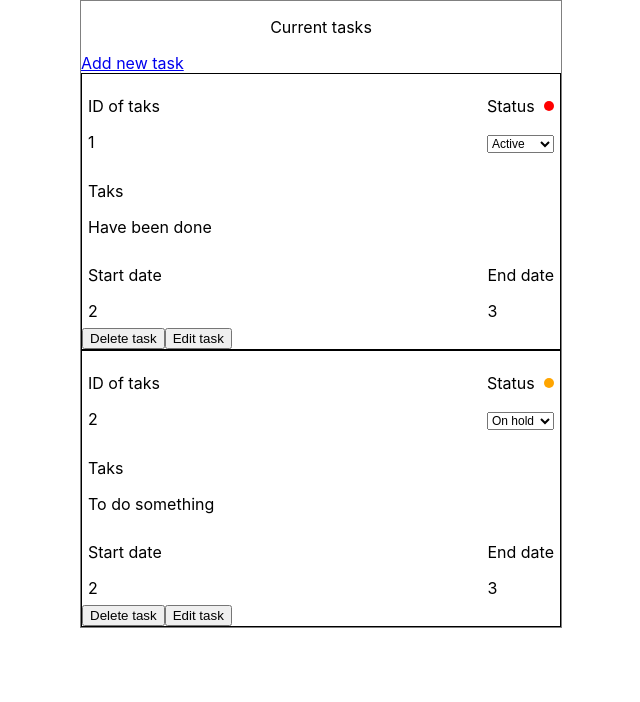
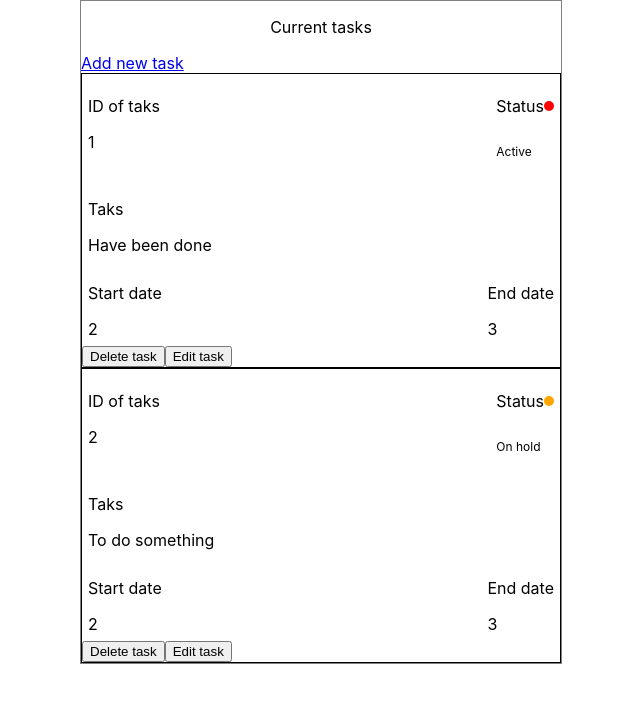
Before and after one commit to Rominos7/Test_project, a React (Create React App) app: page / in a window 1280 px wide. Shown: the top 702 px of the page, without its empty margins (319-959 px from the left). Built offline with nearby package versions, Linux system fonts and the light colour scheme; no server answers.

Commit message:
Added edid method. Fixed some buges

```diff
--- a/src/components/addEditForm/index.tsx
+++ b/src/components/addEditForm/index.tsx
@@ -2,62 +2,89 @@ import React,{Fragment,useEffect} from 'react';
 import {Link} from 'react-router-dom';
 import styles from './addEditForm.module.scss'
 import {requestData} from '../../servises/requestData'
-import { useHistory } from 'react-router-dom';
+import { useHistory, useLocation } from 'react-router-dom';
+import {selectTaskNames} from '../../servises/store/reducers/taskListReducer'
+import {useSelector} from 'react-redux'
 
 const AddEditForm:React.FC =()=>{
 
+    const history = useHistory();
+    const location:any = useLocation();
+    const listOfCodeNames = useSelector(selectTaskNames);
+
+
     const changeColor =()=>{
-        let selectors:any = document.querySelector(`.${styles.statusSelect}`);
+        let selectors = document.querySelector<HTMLSelectElement>(`.${styles.statusSelect}`);
         let circle:any = document.querySelector(`.${styles.statusMark}`);
-        if(selectors.value==='Active'){
+        if(selectors?.value==='Active'){
             circle.style.backgroundColor = 'red';
-        }else if(selectors.value==='Pending'){
+        }else if(selectors?.value==='Pending'){
             circle.style.backgroundColor = 'yellow';
-        }else if(selectors.value==='On hold'){
+        }else if(selectors?.value==='On hold'){
             circle.style.backgroundColor = 'orange';
-        }else if(selectors.value==='Solved'){
+        }else if(selectors?.value==='Solved'){
             circle.style.backgroundColor = 'green';
         }
     }
 
-    const history = useHistory();
+    const sendNewTask=(event:any)=>{
 
-    useEffect(()=>{
-        changeColor();
-    },[])
-
-    const sendNewTask=(event:any)=>{
         event.preventDefault();
         let idField = document.querySelector<HTMLInputElement>(`#${styles.idField}`);
-        let status:any = document.querySelector(`.${styles.statusSelect}`);
+        let status = document.querySelector<HTMLSelectElement>(`.${styles.statusSelect}`);
         let task = document.querySelector<HTMLInputElement>(`#${styles.taskField}`);
         let startDate = document.querySelector<HTMLInputElement>(`#${styles.startDateField}`);
         let finishDate = document.querySelector<HTMLInputElement>(`#${styles.finishDateField}`);
 
-        const URL='https://test-db-task-list-default-rtdb.firebaseio.com/taskList.json';
-        requestData(URL,'POST',{
+        let URL='https://test-db-task-list-default-rtdb.firebaseio.com/taskList.json';
+        let method = 'POST'
+
+        if(location.state===undefined){
+            URL='https://test-db-task-list-default-rtdb.firebaseio.com/taskList.json';
+            method = 'POST';
+        }else if(location.state!==undefined){
+            const index = location.state.chosenNunOfElement;
+            method = 'PUT';
+            URL=`https://test-db-task-list-default-rtdb.firebaseio.com/taskList/${listOfCodeNames[index]}.json?x-http-method-override=PUT`;
+        }
+
+        requestData(URL,method,{
             id:idField?.value,
             startDate:startDate?.value,
             endDate:finishDate?.value,
             task:task?.value,
-            status:status.value,
+            status:status?.value,
         })
         .then((res:any)=>{
-            console.log(Object.values(res.data));
-            console.log(Object.keys(res.data));
             history.push({
                 pathname:'/',
             })
         })
         .catch((err)=>{console.log(err)})
-        }
+    }
 
+    let taskPlaceholder ={
+        id:'',
+        startDate:'',
+        endDate:'',
+        task:'',
+        status:'Active',
+    }
+    if(location.state===undefined){
 
+    }else if(location.state!==undefined){
+        const {id,startDate,endDate,task,status} = location.state.chosenTask;
+        taskPlaceholder.id= id;
+        taskPlaceholder.startDate= startDate;
+        taskPlaceholder.endDate = endDate;
+        taskPlaceholder.task = task;
+        taskPlaceholder.status = status;
 
+    }
 
-        //const URL='https://test-db-task-list-default-rtdb.firebaseio.com/taskList/-MTIBeABC9dJDJn8f9hQ.json?x-http-method-override=DELETE'
-        //const URL='https://test-db-task-list-default-rtdb.firebaseio.com/taskList/-MTIBATadyulOB50lP4I.json?x-http-method-override=PUT';
-        //const URL='https://test-db-task-list-default-rtdb.firebaseio.com/taskList.json';
+    useEffect(()=>{
+        changeColor();
+    },[])
 
     return(
         <>
@@ -66,14 +93,17 @@ const AddEditForm:React.FC =()=>{
                 <section className={styles.upperSection}>
                     <div>
                         <label>ID of task</label>
-                        <input placeholder ='enter id of task' id={styles.idField} type={'text'}></input>
+                        {location.state===undefined?
+                        <input placeholder ='enter id of task' id={styles.idField} type={'text'}></input>:
+                        <input id={styles.idField} defaultValue={taskPlaceholder.id} type={'text'}></input>
+                        }
                     </div>
                     <div className={styles.statusField}>
                         <div className={styles.statusIndicator}>
                             <label>Status</label>
                             <div className={styles.statusMark}></div>
                         </div>
-                        <select name='statusCheck' /*defaultValue={status}*/ className={styles.statusSelect} onChange={()=>{changeColor()}}>
+                        <select name='statusCheck' defaultValue={taskPlaceholder.status} className={styles.statusSelect} onChange={()=>{changeColor()}}>
                                 <option value='Active'>Active</option>
                                 <option value='Pending'>Pending</option>
                                 <option value='On hold'>On hold</option>
@@ -83,19 +113,25 @@ const AddEditForm:React.FC =()=>{
                 </section>
                 <section className={styles.middleSection}>
                     <label>Task</label>
-                    <input placeholder='enter the name of the task' id={styles.taskField} type={'text'}></input>
+
+                    {location.state===undefined?
+                    <input placeholder='enter the name of the task' id={styles.taskField} type={'text'} ></input>:
+                    <input id={styles.taskField} type={'text'} defaultValue={taskPlaceholder.task}></input>}
+
                 </section>
                 <section className={styles.lowerSection}>
                     <div>
                         <label>Start date</label>
-                        <input placeholder='Enter date of the start' type={'date'} id={styles.startDateField}></input>
+                        <input type={'date'} id={styles.startDateField} defaultValue={taskPlaceholder.startDate}></input>
                     </div>
                     <div>
                         <label>Finish date</label>
-                        <input placeholder='Enter date of the finish' type={'date'} id={styles.finishDateField}></input>
+                        <input type={'date'} id={styles.finishDateField} defaultValue={taskPlaceholder.endDate}></input>
                     </div>
                 </section>
-                <button type='submit'>Add task</button>
+                {location.state===undefined?
+                <button type='submit'>Add task</button>:
+                <button type='submit'>Edit task</button>}
             </form>
         </>
     )
--- a/src/components/cardsField/index.tsx
+++ b/src/components/cardsField/index.tsx
@@ -5,6 +5,7 @@ import {useSelector} from 'react-redux'
 import {selectTaskList} from '../../servises/store/reducers/taskListReducer'
 import {Link} from 'react-router-dom'
 import {useSetListData} from '../../servises/useSetListData';
+
 
 const CardsField:React.FC =()=>{
 
@@ -22,10 +23,9 @@ const CardsField:React.FC =()=>{
     const taskList = useSelector(selectTaskList);
 
     useEffect(()=>{
-        setTaks(taskList);
+     return setTaks(taskList);
     })
 
-    console.log(update);
     const showCards=task.map((item:any,index:number)=>{
         return(
             <TaskCard
@@ -36,7 +36,6 @@ const CardsField:React.FC =()=>{
                endDate={item.endDate}
                task={item.task}
                status={item.status}
-               setUpdate={setUpdate}
             />
         )
     })
--- a/src/components/taskCadr/index.tsx
+++ b/src/components/taskCadr/index.tsx
@@ -3,7 +3,9 @@ import styles from './taskCard.module.scss'
 import {requestData} from '../../servises/requestData'
 import { useHistory } from 'react-router-dom';
 import {useSelector} from 'react-redux'
-import {selectTaskNames} from '../../servises/store/reducers/taskListReducer'
+import {selectTaskNames,selectTaskList} from '../../servises/store/reducers/taskListReducer'
+import {setTaskList,setListOfCodeNames} from '../../servises/store/reducers/taskListReducer'
+import {useDispatch} from 'react-redux'
 
 type Props ={
     id:number,
@@ -12,51 +14,66 @@ type Props ={
     endDate:number,
     task:string,
     status:string,
-    setUpdate:Function,
 }
 
 
-const TaskCard:React.FC<Props> =({id,numOfElement,startDate,endDate,task,status,setUpdate})=>{
-
-    //const [update,setUpdate] = useState(false);
+const TaskCard:React.FC<Props> =({id,numOfElement,startDate,endDate,task,status})=>{
 
     const history = useHistory();
-    const onEdit = ()=>{
+    const dispatch = useDispatch();
 
+    const listOfCodeNames = useSelector(selectTaskNames);
+    const taskList = useSelector(selectTaskList);
+
+    const updateData=()=>{
+        let URL='https://test-db-task-list-default-rtdb.firebaseio.com/taskList.json';
+            requestData(URL,'GET')
+            .then((res:any)=>{
+                dispatch(setTaskList(Object.values(res.data)));
+                dispatch(setListOfCodeNames(Object.keys(res.data)));
+            })
+            .catch((err)=>{console.log(err)})
     }
 
-    const listOfCodeNames = useSelector(selectTaskNames);
+    const onEdit = ()=>{
+        history.push({
+            pathname:'/form',
+            state: {
+                chosenTask:taskList[numOfElement],
+                chosenNunOfElement:numOfElement,
+            },
+        })
+    }
+
     const onDelete = () =>{
-        setUpdate(false);
-        const URL=`https://test-db-task-list-default-rtdb.firebaseio.com/taskList/${listOfCodeNames[numOfElement]}.json?x-http-method-override=DELETE`;
+        let URL=`https://test-db-task-list-default-rtdb.firebaseio.com/taskList/${listOfCodeNames[numOfElement]}.json?x-http-method-override=DELETE`;
         requestData(URL,'DELETE')
         .then((res:any)=>{
-            setUpdate(true);
+            updateData();
         })
         .catch((err)=>{console.log(err)})
-
     }
 
     //set up initiall color of indication
-    document.body.style.setProperty('--circleColor', `green`);
+    //document.body.style.setProperty('--circleColor', `green`);
 
     const changeColor =()=>{
-        let selectors:any = document.querySelectorAll(`.${styles.statusSelect}`);
-        let circle:any = document.querySelectorAll(`.${styles.statusMark}`);
-        if(selectors[numOfElement].value==='Active'){
+        let status = document.querySelectorAll<HTMLParagraphElement>(`.${styles.statusSelect}`);
+        let circle = document.querySelectorAll<HTMLDivElement>(`.${styles.statusMark}`);
+        if(status[numOfElement].innerHTML==='Active'){
             circle[numOfElement].style.backgroundColor = 'red';
-        }else if(selectors[numOfElement].value==='Pending'){
+        }else if(status[numOfElement].innerHTML==='Pending'){
             circle[numOfElement].style.backgroundColor = 'yellow';
-        }else if(selectors[numOfElement].value==='On hold'){
+        }else if(status[numOfElement].innerHTML==='On hold'){
             circle[numOfElement].style.backgroundColor = 'orange';
-        }else if(selectors[numOfElement].value==='Solved'){
+        }else if(status[numOfElement].innerHTML==='Solved'){
             circle[numOfElement].style.backgroundColor = 'green';
         }
     }
 
     useEffect(()=>{
         changeColor();
-    },[])
+    })
 
     return(
         <>
@@ -71,12 +88,7 @@ const TaskCard:React.FC<Props> =({id,numOfElement,startDate,endDate,task,status,
                         <p>Status</p>
                         <div className={styles.statusMark}></div>
                     </div>
-                    <select name='statusCheck' defaultValue={status} className={styles.statusSelect} onChange={()=>{changeColor()}}>
-                        <option value='Active'>Active</option>
-                        <option value='Pending'>Pending</option>
-                        <option value='On hold'>On hold</option>
-                        <option value='Solved'>Solved</option>
-                    </select>
+                    <p className={styles.statusSelect}>{status}</p>
                 </div>
             </section>
             <section className={styles.middleSection}>
@@ -97,7 +109,7 @@ const TaskCard:React.FC<Props> =({id,numOfElement,startDate,endDate,task,status,
             </section>
             <section>
                 <button onClick={()=>{onDelete()}}>Delete task</button>
-                <button onClick={onEdit} >Edit task</button>
+                <button onClick={()=>{onEdit()}} >Edit task</button>
             </section>
         </div>
         </>
--- a/src/components/taskCadr/taskCard.module.scss
+++ b/src/components/taskCadr/taskCard.module.scss
@@ -13,7 +13,7 @@
                 .statusMark{
                     width: 10px;
                     height: 10px;
-                    background-color: var(--circleColor);//green;
+                    background-color: green;
                     border-radius: 50%;
                 }
             }
--- a/src/servises/useSetListData.tsx
+++ b/src/servises/useSetListData.tsx
@@ -5,7 +5,6 @@ import {requestData} from './requestData'
 
 export const useSetListData = ()=>{
     const dispatch = useDispatch();
-    const [isrRequesting, setRequesting] = useState(false);
 
     useEffect(()=>{
         // here we will request our data
```
